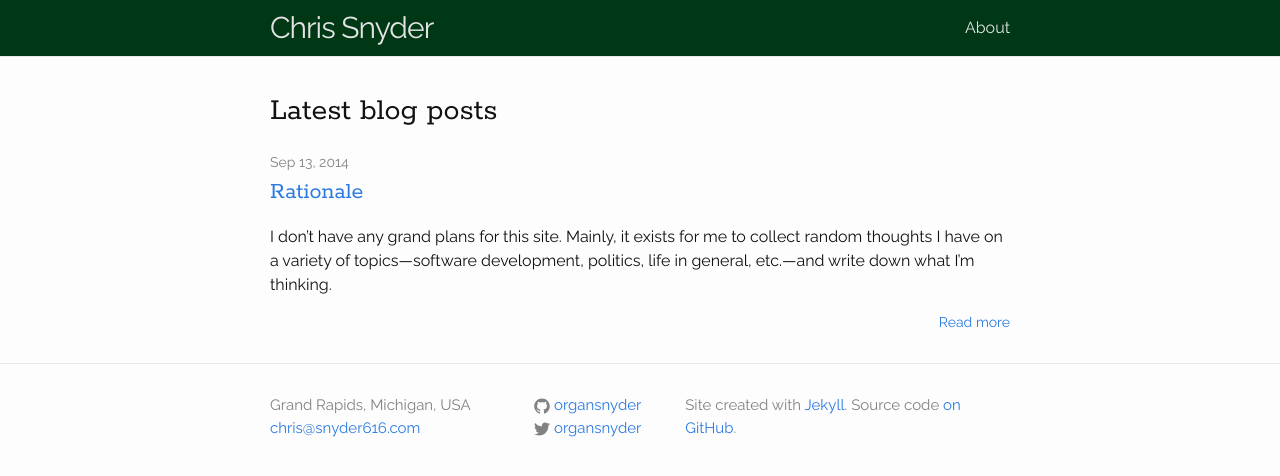
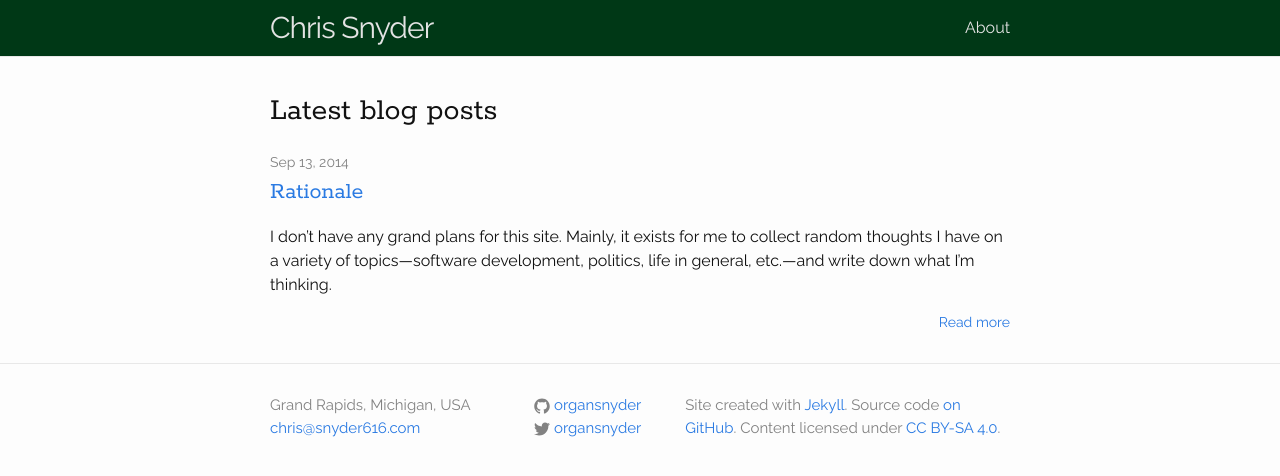
Before and after one commit to csnyder616/snyder616.com, a Jekyll site: the page built from index.html, in a window 1280 px wide. Shown: the top 476 px of the page. Built offline with Jekyll 4.4.1, drawn with Linux system fonts in a browser that asks for light colours.

Commit message:
Added CC license

```diff
--- a/_includes/footer.html
+++ b/_includes/footer.html
@@ -45,7 +45,9 @@
 
       <div class="footer-col  footer-col-3">
         <p class="text">
-          Site created with <a href="http://jekyllrb.com/">Jekyll</a>. Source code <a href="https://github.com/organsnyder/snyder616.com">on GitHub</a>.
+          Site created with <a href="http://jekyllrb.com/">Jekyll</a>.
+          Source code <a href="https://github.com/organsnyder/snyder616.com">on GitHub</a>.
+          Content licensed under <a href="http://creativecommons.org/licenses/by-sa/4.0/" class="nobr">CC BY-SA 4.0</a>.
         </p>
       </div>
     </div>
--- a/_sass/_base.scss
+++ b/_sass/_base.scss
@@ -211,3 +211,7 @@ pre {
         }
     }
 }
+
+.nobr {
+    white-space: nowrap;
+}
```
